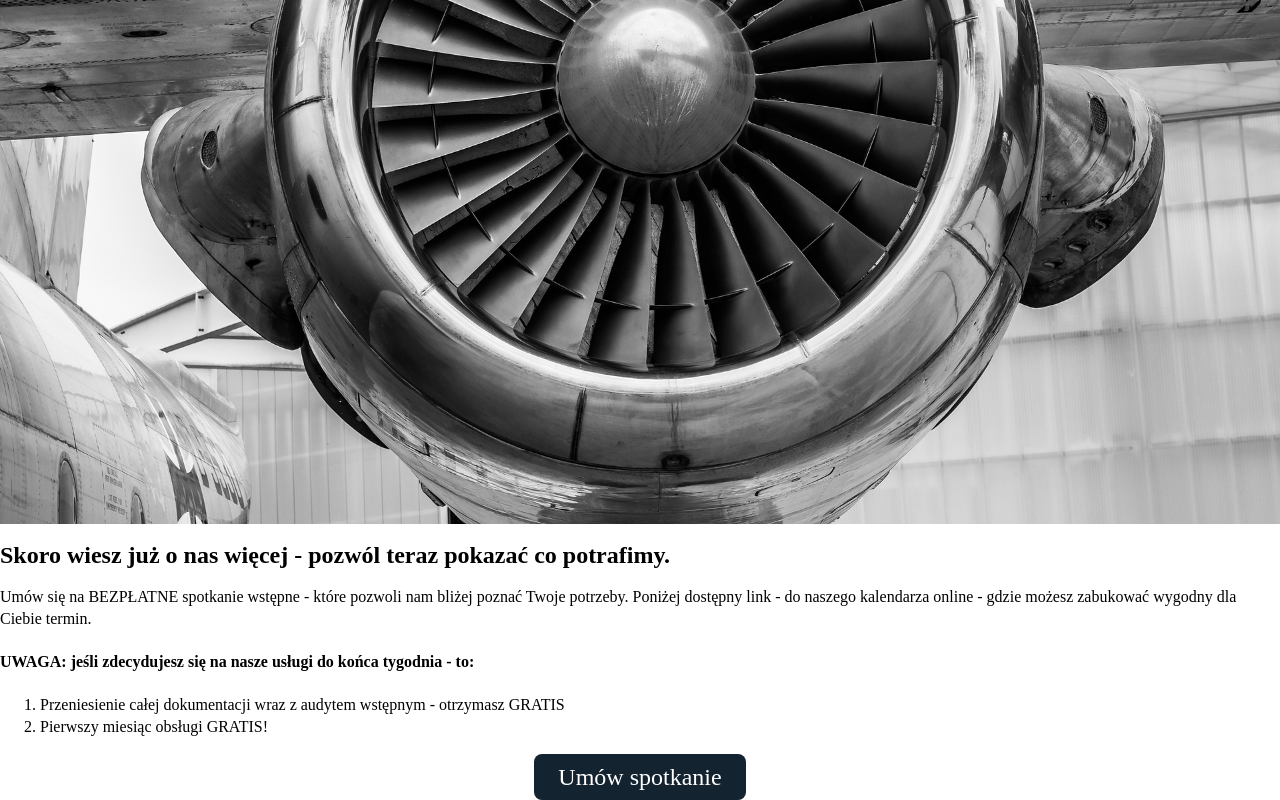
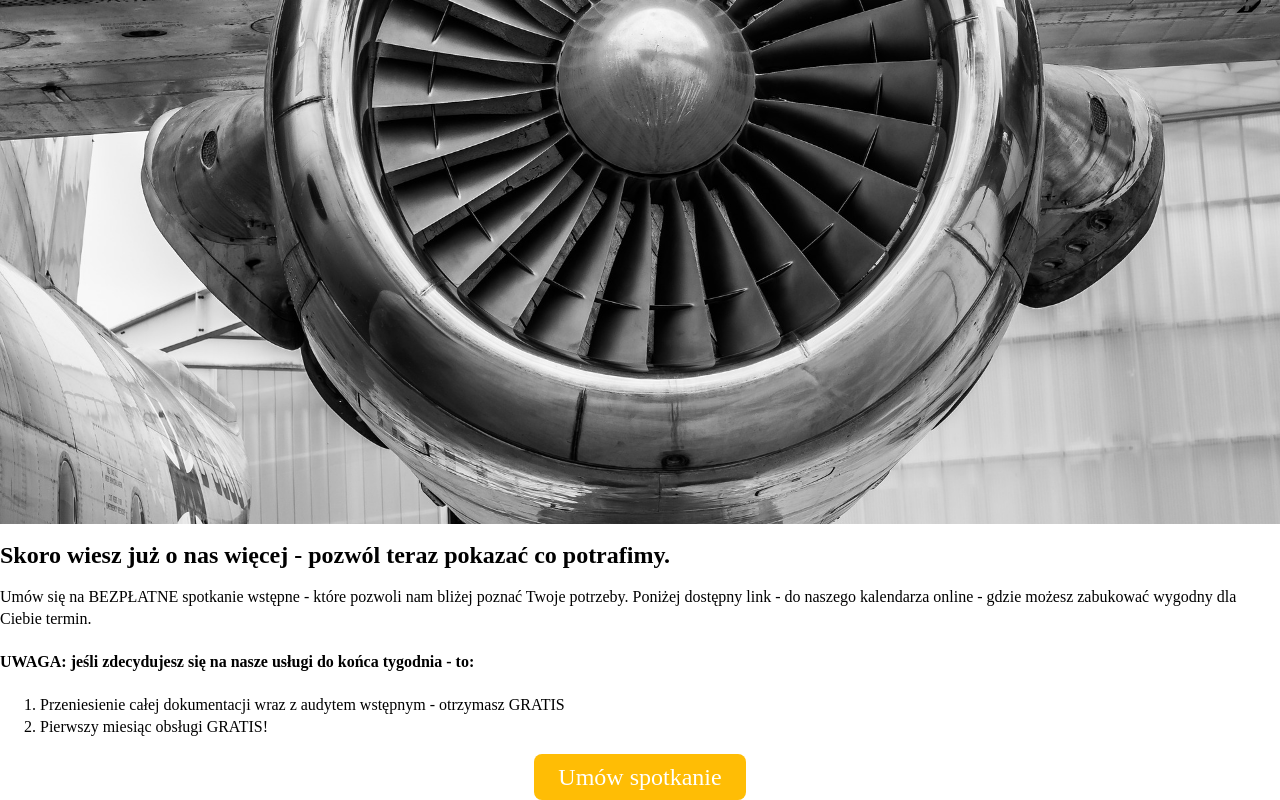
Before and after one commit to marcinliwen/cloudcounting-test, a Gatsby site: page /sucess in a window 1280 px wide. Shown: the part 419-1219 px from the top of the page. Built offline with nearby package versions, Linux system fonts and the light colour scheme; Gatsby itself is replaced by a stand-in of ours; a web font is replaced by a local one.

Commit message:
btn color

```diff
--- a/src/components/layout.css
+++ b/src/components/layout.css
@@ -24,7 +24,7 @@ input {
     padding: 12px 24px;
     border-radius: 8px;
     border: none;
-    background: #132330;
+    background: #ffbd05;
     color: #fff;
     font-size: 1.5rem;
     cursor: pointer;
```
